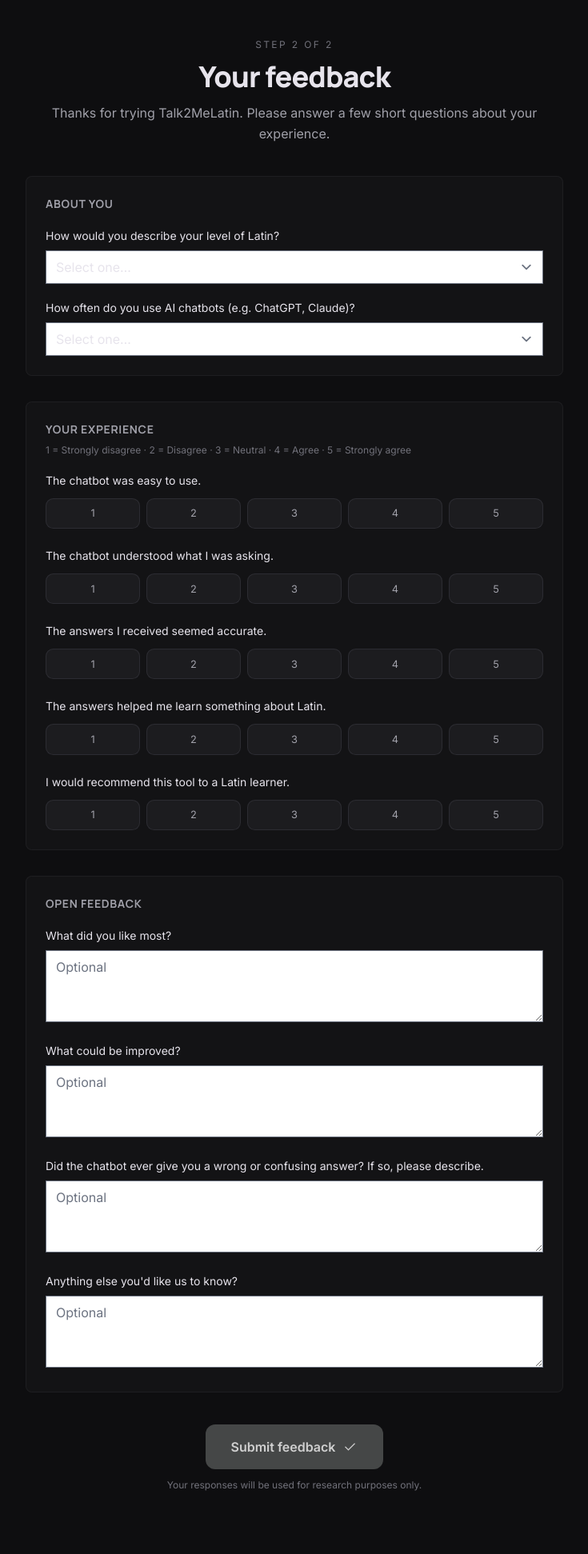
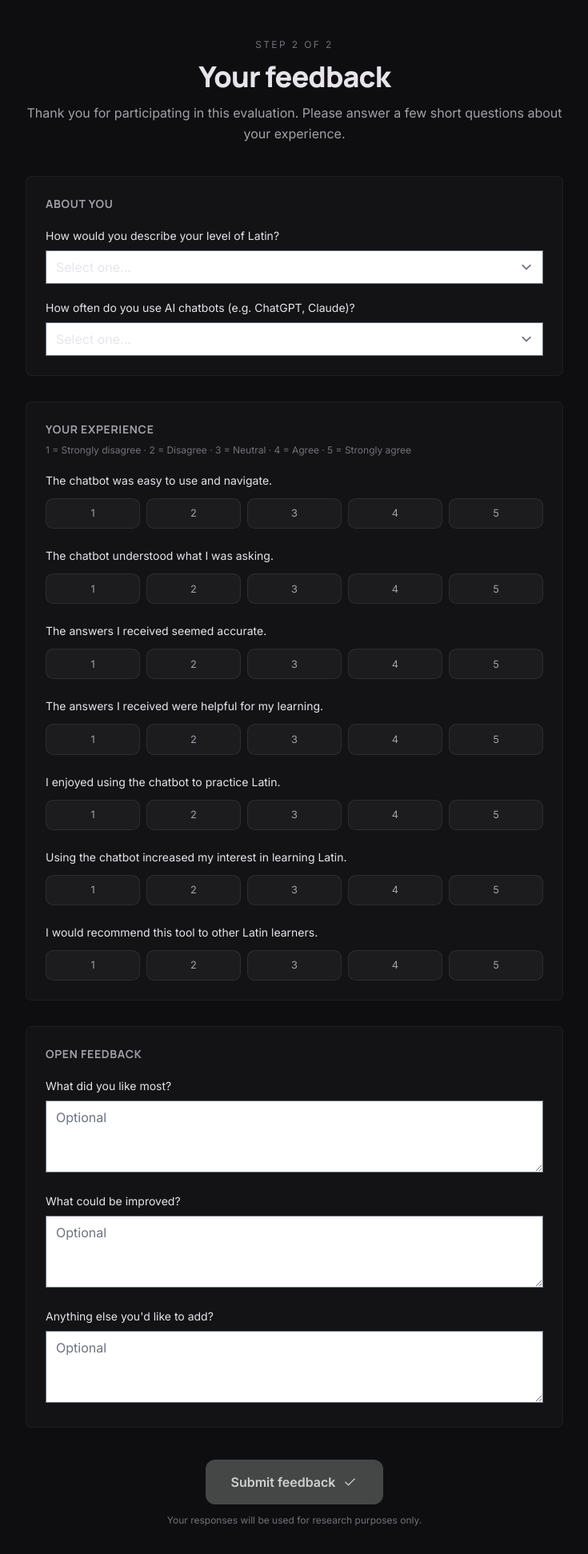
Before and after one commit to spiteriamy/final-year-project, a Flask app: page /survey in a window 1280 px wide. Shown: the part 64-2007 px from the top of the page at 80% size, without its empty margins (272-1007 px from the left). Run offline with Flask 3, Linux system fonts and the light colour scheme; parts of the project's set-up code (start-up, migrations or seed data) failed here and were passed over; some libraries are stand-ins or nearby versions.

Commit message:
updated landing and survey

```diff
--- a/Code/User Interface/templates/landing.html
+++ b/Code/User Interface/templates/landing.html
@@ -174,7 +174,7 @@
 					</div>
 					<p class="text-sm text-zinc-400 leading-relaxed">
 						Chat with the bot, asking it questions about Latin words you're
-						curious about. There's no script — explore freely.
+						curious about. You can ask about the part of speech, case, tense, mood, and more.
 					</p>
 				</div>
 
@@ -184,7 +184,8 @@
 						<h3 class="font-semibold">How long it takes</h3>
 					</div>
 					<p class="text-sm text-zinc-400 leading-relaxed">
-						Around 10-15 minutes. You'll be asked to fill out a short
+						Around 10-15 minutes. Once you have finished your conversation,
+						you'll be asked to fill out a short
 						feedback form afterwards.
 					</p>
 				</div>
--- a/Code/User Interface/templates/survey.html
+++ b/Code/User Interface/templates/survey.html
@@ -234,7 +234,7 @@
 				<p class="text-xs uppercase tracking-[0.2em] text-zinc-500 mb-3">Step 2 of 2</p>
 				<h2 class="text-3xl md:text-4xl font-extrabold tracking-tight mb-3">Your feedback</h2>
 				<p class="text-zinc-400 leading-relaxed">
-					Thanks for trying Talk2MeLatin. Please answer a few short questions
+					Thank you for participating in this evaluation. Please answer a few short questions
 					about your experience.
 				</p>
 			</div>
@@ -251,16 +251,15 @@
 							<select name="latin_level" required>
 								<option value="">Select one…</option>
 								<option value="none">No prior experience</option>
-								<option value="beginner">Beginner (≤1 year)</option>
-								<option value="intermediate">Intermediate (1–3 years)</option>
-								<option value="advanced">Advanced (3+ years)</option>
+								<option value="beginner">Beginner</option>
+								<option value="intermediate">Intermediate</option>
+								<option value="advanced">Advanced</option>
 								<option value="fluent">Fluent / professional</option>
 							</select>
 						</div>
 
 						<div>
-							<label class="block text-sm mb-2">How often do you use AI chatbots (e.g. ChatGPT,
-								Claude)?</label>
+							<label class="block text-sm mb-2">How often do you use AI chatbots (e.g. ChatGPT, Claude)?</label>
 							<select name="ai_familiarity" required>
 								<option value="">Select one…</option>
 								<option value="never">Never</option>
@@ -278,13 +277,18 @@
 					<h3 class="text-sm font-bold uppercase tracking-wider text-zinc-400 mb-2">Your experience</h3>
 					<p class="text-xs text-zinc-500 mb-5">1 = Strongly disagree · 2 = Disagree · 3 = Neutral · 4 = Agree · 5 = Strongly agree</p>
 
+					<!--
+					5. I learned new vocabulary through my conversations with the chatbot.
+					10. Using the chatbot helped me improve my English speaking skills overall. -->
 					<div class="space-y-6">
 						{% set questions = [
-						('easy_to_use', 'The chatbot was easy to use.'),
+						('easy_to_use', 'The chatbot was easy to use and navigate.'),
 						('understood_questions', 'The chatbot understood what I was asking.'),
 						('answers_accurate', 'The answers I received seemed accurate.'),
-						('answers_helpful', 'The answers helped me learn something about Latin.'),
-						('would_recommend', 'I would recommend this tool to a Latin learner.')
+						('answers_helpful', 'The answers I received were helpful for my learning.'),
+						('enjoyed_using', 'I enjoyed using the chatbot to practice Latin.'),
+						('increased_interest', 'Using the chatbot increased my interest in learning Latin.'),
+						('would_recommend', 'I would recommend this tool to other Latin learners.')
 						] %}
 						{% for name, text in questions %}
 						<div>
@@ -315,12 +319,7 @@
 							<textarea name="improvements" rows="3" placeholder="Optional"></textarea>
 						</div>
 						<div>
-							<label class="block text-sm mb-2">Did the chatbot ever give you a wrong or confusing answer?
-								If so, please describe.</label>
-							<textarea name="errors" rows="3" placeholder="Optional"></textarea>
-						</div>
-						<div>
-							<label class="block text-sm mb-2">Anything else you'd like us to know?</label>
+							<label class="block text-sm mb-2">Anything else you'd like to add?</label>
 							<textarea name="other" rows="3" placeholder="Optional"></textarea>
 						</div>
 					</div>
```
